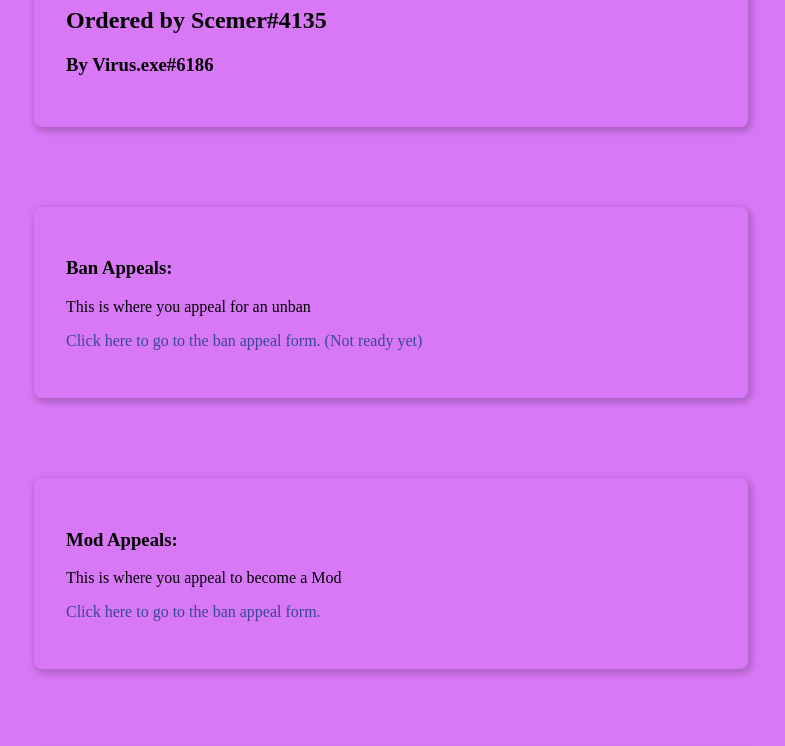
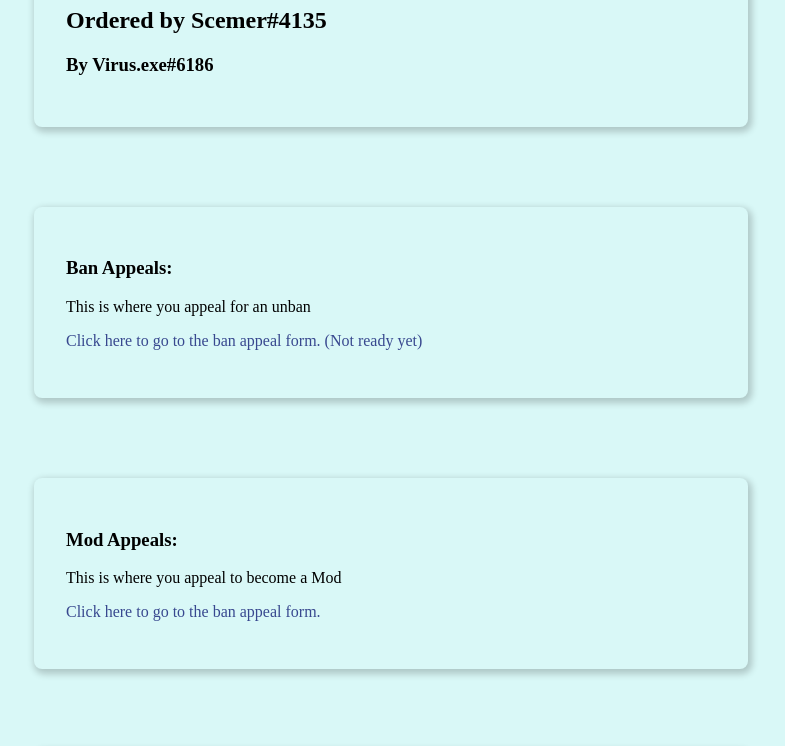
Before and after one commit to Danx3mer/Luffy-Yes-Appeals, a plain HTML site: page index.html in a window 1280 px wide. Shown: the part 185-931 px from the top of the page, without its empty margins (249-1034 px from the left). Drawn offline with Linux system fonts and the light colour scheme.

Commit message:
Update 2.1

```diff
--- a/index.html
+++ b/index.html
@@ -5,7 +5,7 @@
     <meta name="viewport" content="width=device-width, initial-scale=1">
     <style type="text/css">
     body {
-        background-color: #d978f7;
+        background-color: #d9f8f7;
         margin: 0;
         padding: 0;
         font-family: "Alternate Gothic", "Alternate Gothic", "Alternate Gothic", "Alternate Gothic", "Alternate Gothic", "Alternate Gothic", "Alternate Gothic", "Alternate Gothic", "Alternate Gothic";
@@ -15,7 +15,7 @@
         width: 650px;
         margin: 5em auto;
         padding: 2em;
-        background-color: #d978f7;
+        background-color: #d9f8f7;
         border-radius: 0.5em;
         box-shadow: 2px 3px 7px 2px rgba(0,0,0,0.20);
     }
```
